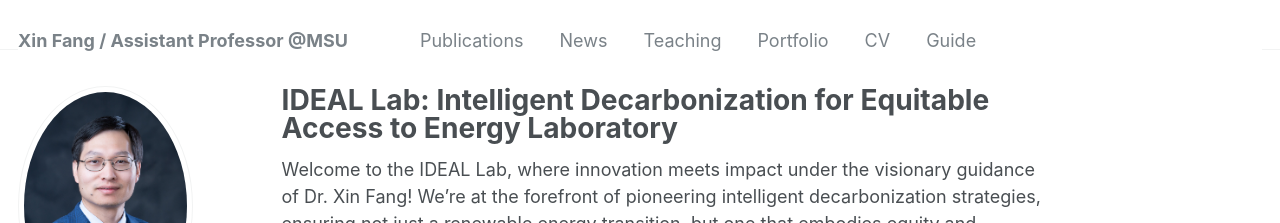
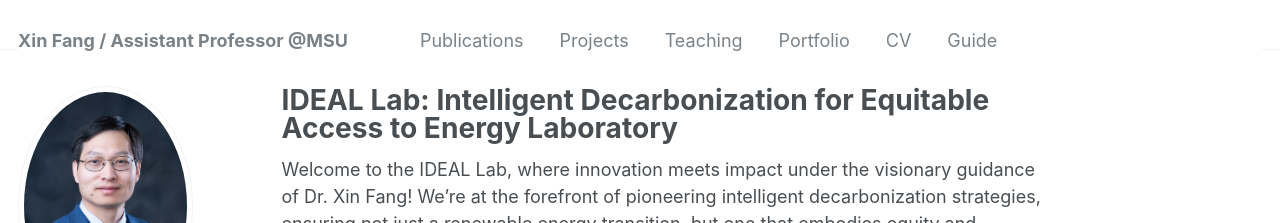
Before and after one commit to XinFang88/xinfang88.github.io, a Jekyll site: the page built from _pages/about.md, in a window 1280 px wide. Shown: the top 223 px of the page. Built offline with Jekyll 4.4.1, drawn with Linux system fonts in a browser that asks for light colours; some web fonts are replaced.

Commit message:
Update navigation.yml

```diff
--- a/_data/navigation.yml
+++ b/_data/navigation.yml
@@ -3,7 +3,7 @@ main:
   - title: "Publications"
     url: /publications/
 
-  - title: "News"
+  - title: "Projects"
     url: /talks/
 
   - title: "Teaching"
```
